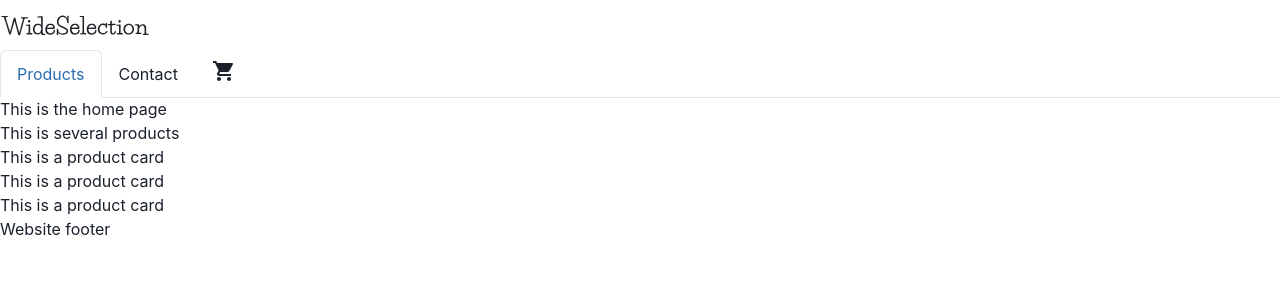
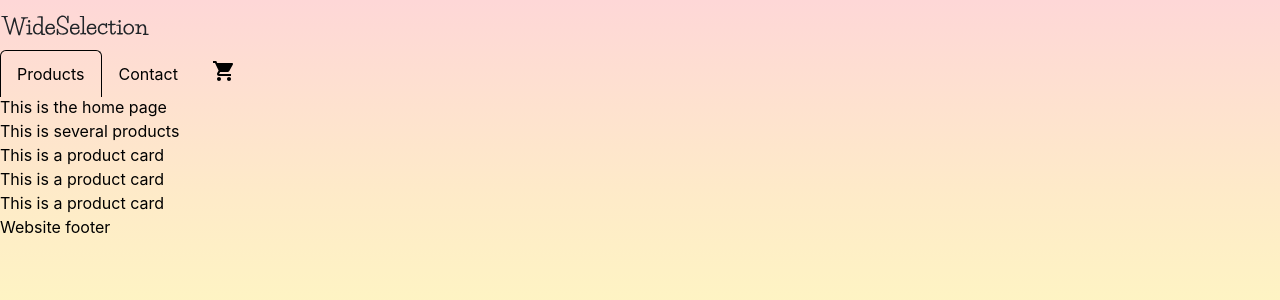
Before and after one commit to lkmelberg/noroff_jsFrameworks_CA, a React (Create React App) app: page / in a window 1280 px wide. Shown: the top 300 px of the page. Built offline with nearby package versions, Linux system fonts and the light colour scheme.

Commit message:
tinkered with styles

```diff
--- a/src/components/Nav/index.jsx
+++ b/src/components/Nav/index.jsx
@@ -2,18 +2,19 @@ import React from "react";
 import { Link } from "react-router-dom";
 import { Tabs, TabList, Tab } from "@chakra-ui/react";
 import ShoppingCartSharpIcon from "@mui/icons-material/ShoppingCart";
+import { teal } from "@mui/material/colors";
 
 export function Nav() {
   return (
-    <Tabs variant="enclosed">
-      <TabList>
-        <Tab>
+    <Tabs border={(5, "black")} variant="enclosed">
+      <TabList borderBottom={"transparent"}>
+        <Tab borderBottom={"transparent"}>
           <Link to="/">Products</Link>
         </Tab>
-        <Tab>
+        <Tab borderBottom={"transparent"}>
           <Link to="/Contact">Contact</Link>
         </Tab>
-        <Tab>
+        <Tab borderBottom={"transparent"}>
           <Link to="/Cart">
             <ShoppingCartSharpIcon color="Secondary" />
           </Link>
--- a/src/index.js
+++ b/src/index.js
@@ -4,12 +4,13 @@ import "./index.css";
 import App from "./App";
 import reportWebVitals from "./reportWebVitals";
 import { BrowserRouter, Routes, Route, Link } from "react-router-dom";
-import { ChakraProvider, theme } from "@chakra-ui/react";
+import { ChakraProvider } from "@chakra-ui/react";
+import { MyTheme } from "./theme";
 
 const root = ReactDOM.createRoot(document.getElementById("root"));
 root.render(
   <React.StrictMode>
-    <ChakraProvider theme={theme}>
+    <ChakraProvider theme={MyTheme}>
       <BrowserRouter>
         <App />
       </BrowserRouter>
--- /dev/null
+++ b/src/theme.jsx
@@ -0,0 +1,23 @@
+import React from "react";
+
+import { extendTheme } from "@chakra-ui/react";
+
+export const MyTheme = extendTheme({
+  styles: {
+    global: {
+      // styles for the `body`
+      body: {
+        height: "100vh",
+        bgGradient: "linear(red.100 0%, orange.100 25%, yellow.100 50%)",
+        color: "black",
+      },
+      // styles for the `a`
+      a: {
+        color: "black",
+        _hover: {
+          textDecoration: "underline",
+        },
+      },
+    },
+  },
+});
```
